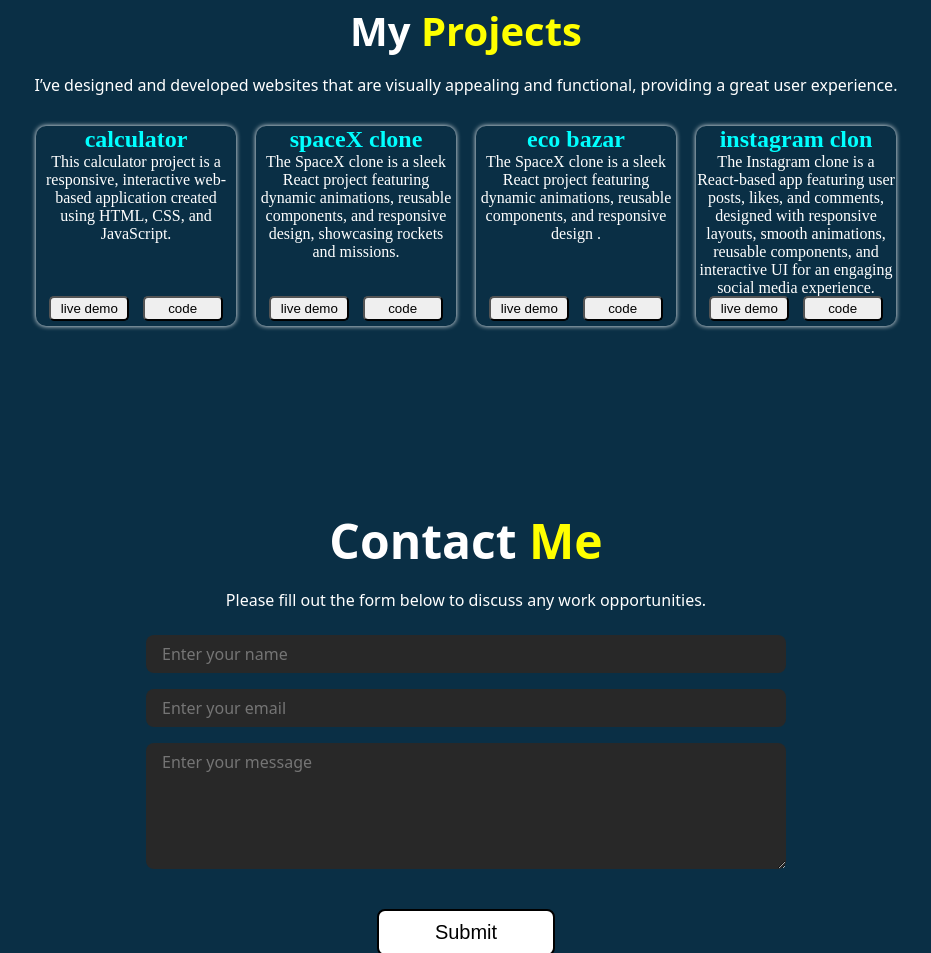
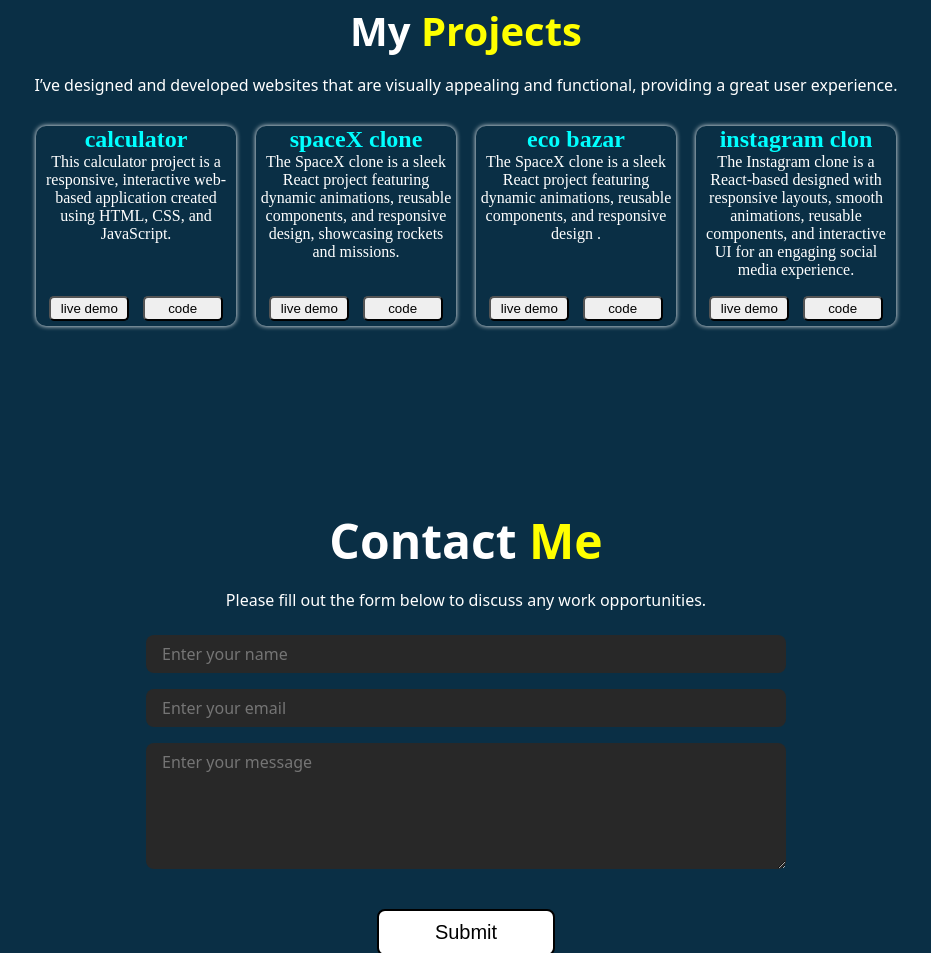
Before and after one commit to biswajitindia/biswajit, a plain HTML site: page index.html in a window 1280 px wide. Shown: the part 2413-3366 px from the top of the page, without its empty margins (174-1105 px from the left). Drawn offline with nearby package versions, Linux system fonts and the light colour scheme.

Commit message:
2nd commit

```diff
--- a/index.html
+++ b/index.html
@@ -209,7 +209,7 @@
           </div>
           <div class="project" id="box3">
             <h2>instagram clon</h2>
-            <p>The Instagram clone is a React-based app featuring user posts, likes, and comments, designed with responsive layouts, smooth animations, reusable components, and interactive UI for an engaging social media experience.
+            <p>The Instagram clone is a React-based  designed with responsive layouts, smooth animations, reusable components, and interactive UI for an engaging social media experience.
               <div class="btn">
                 <button>live demo</button>
                 <button>code</button>
```
